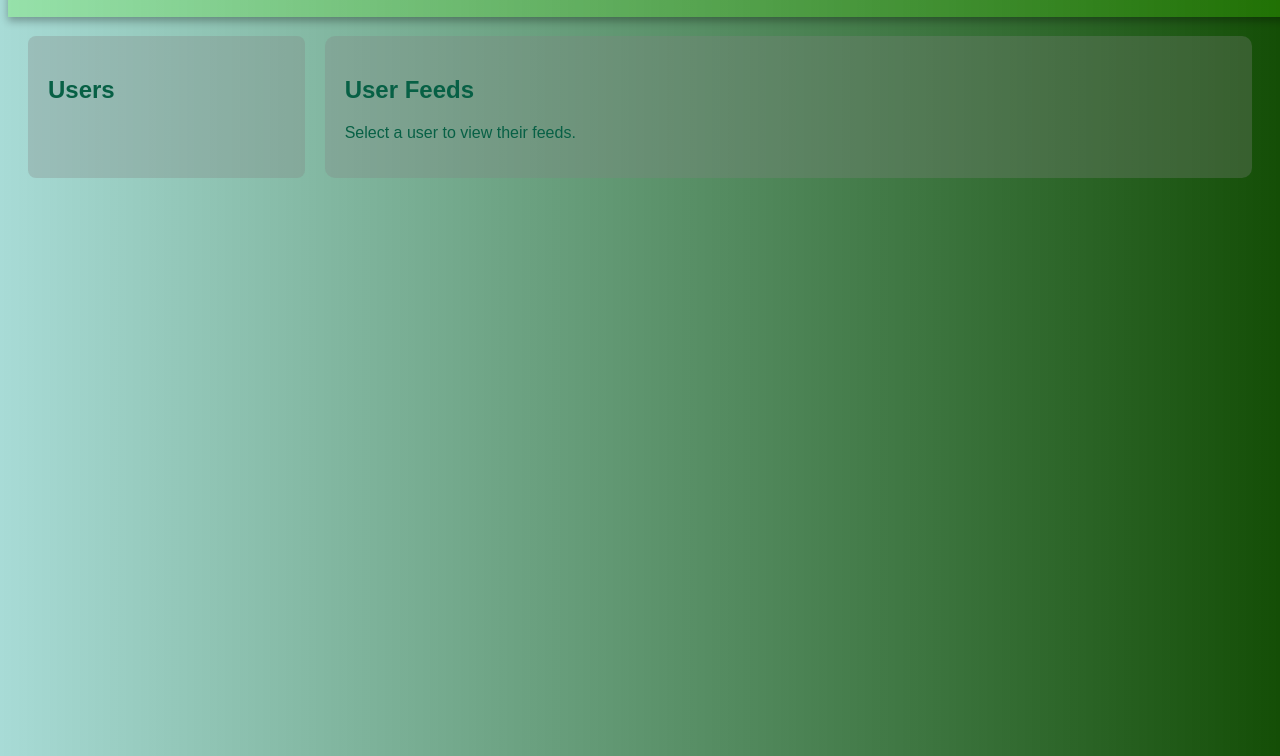
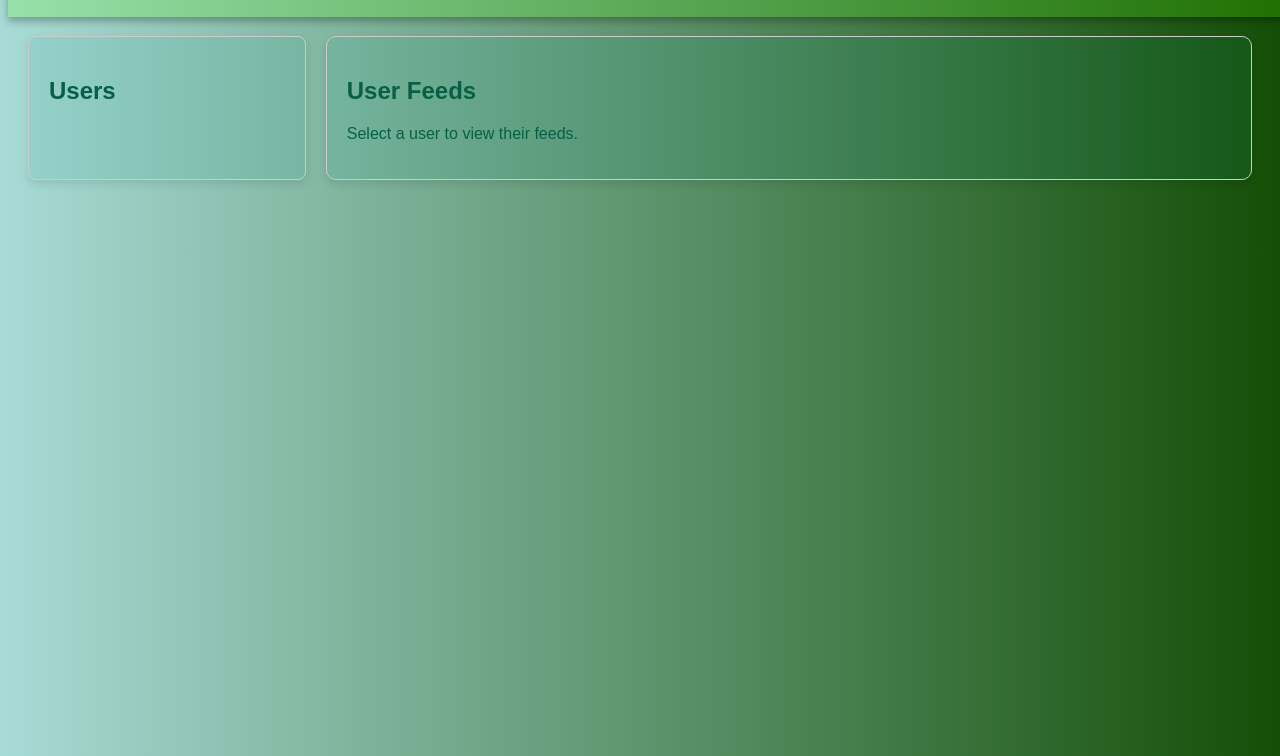
Before and after one commit to andre170594/QuestionsMaker, a website with bundled scripts: page feeds.html in a window 1280 px wide. Shown: the part 44-800 px from the top of the page. Built offline with nearby package versions, Linux system fonts and the light colour scheme; no server answers.

Commit message:
v4.0
add certifications
delete certifications
placeholders
styling

```diff
--- a/feeds.css
+++ b/feeds.css
@@ -65,23 +65,29 @@ section {
     margin-top: 20px;
     display: flex;
     padding: 20px;
+
 }
 
 .users-pane {
     margin-top: 40px;
     width: 20%;
     padding: 20px;
-    background: rgba(129, 129, 129, 0.3);
     border-radius: 8px;
     margin-right: 20px;
+    background-color: rgba(0, 150, 136, 0.1); /* Subtle background to match the theme */
+    max-width: 800px; /* Match the max-width of the table */
+    box-shadow: 0 4px 8px rgba(0, 0, 0, 0.1); /* Add a subtle shadow */
+    border: 1px solid #ccc;
 }
 
 .feeds-pane {
     margin-top: 40px;
     width: 75%;
     padding: 20px;
-    background: rgba(129, 129, 129, 0.3);
     border-radius: 10px;
+    background-color: rgba(0, 150, 136, 0.1); /* Subtle background to match the theme */
+    box-shadow: 0 4px 8px rgba(0, 0, 0, 0.1); /* Add a subtle shadow */
+    border: 1px solid #ccc;
 }
 
 #userList {
--- a/styles.css
+++ b/styles.css
@@ -68,6 +68,7 @@ section {
     box-shadow: 0 4px 8px rgba(0, 0, 0, 0.3);
     backdrop-filter: blur(10px);
     margin-top: 80px; /* Ensures content is below navbar */
+    border: 1px solid #ccc;
 }
 
 #findDetails {
@@ -80,6 +81,7 @@ section {
     box-shadow: 0 4px 8px rgba(0, 0, 0, 0.3);
     backdrop-filter: blur(10px);
     display: flow-root;
+    border: 1px solid #ccc;
 }
 
 input {
```
